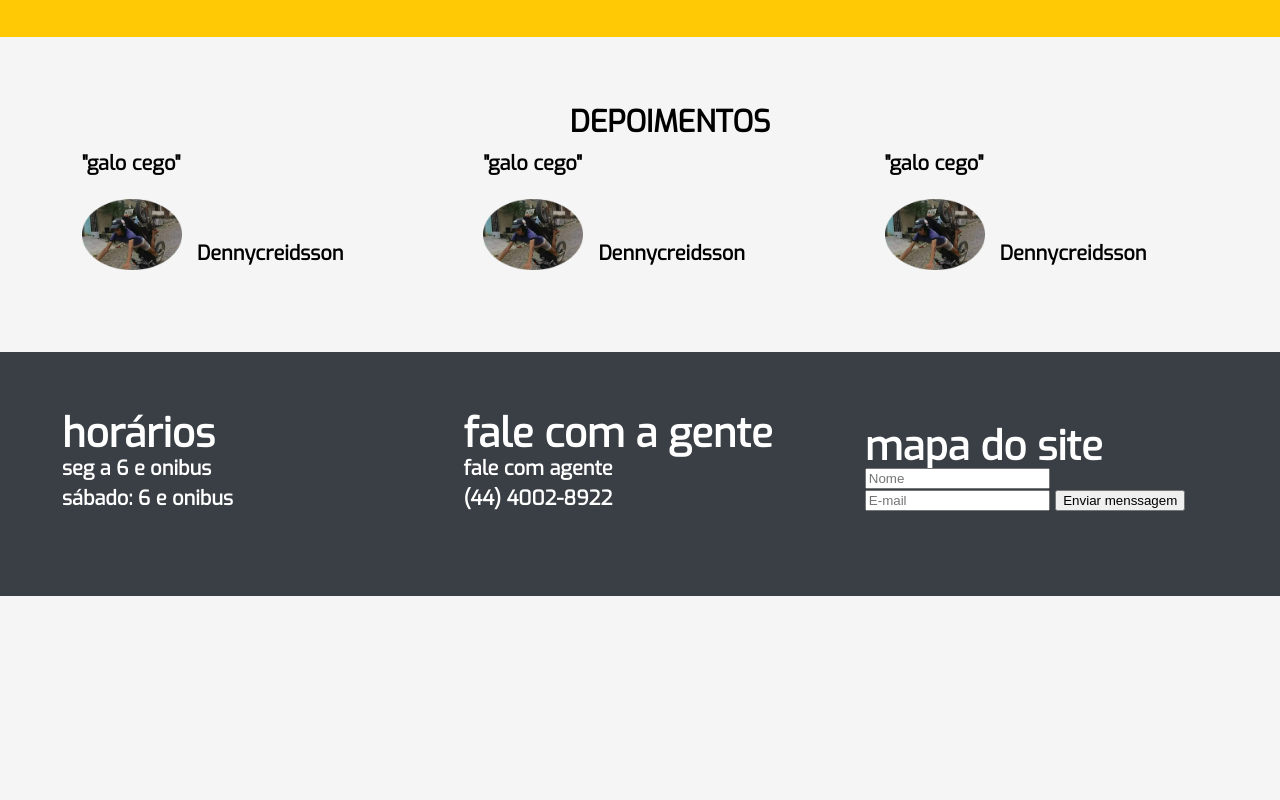
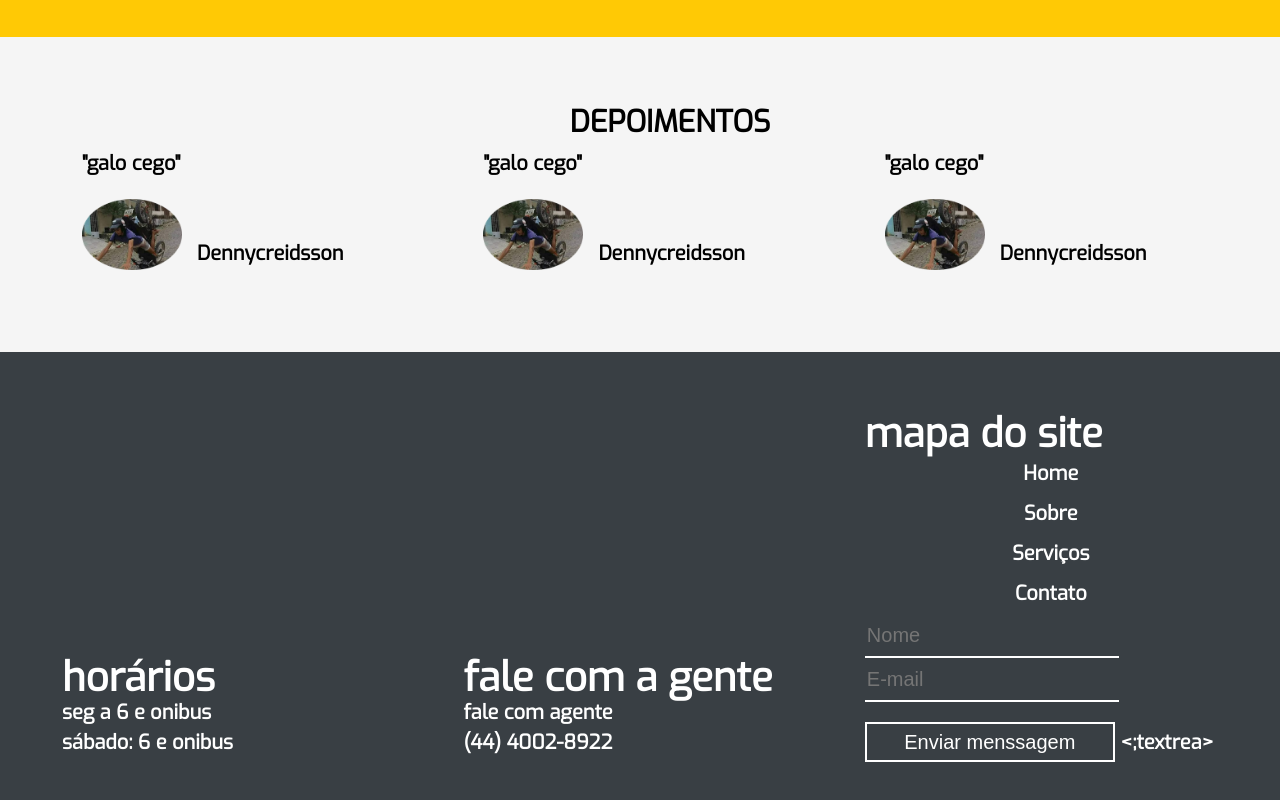
Before and after one commit to Guilherme-shiny/3ipw32-EsteticaMG, a plain HTML site: page index.html in a window 1280 px wide. Shown: the part 1967-2767 px from the top of the page. Before the commit the page ends 2563 px from the top, so only its background shows below. Drawn offline with Linux system fonts and the light colour scheme.

Commit message:
Add files via upload

```diff
--- a/css/style.css
+++ b/css/style.css
@@ -142,3 +142,26 @@ footer{
 .item h2{
     font-size: 40px;
 }
+footer input {
+    width: 250px;
+    height: 40px;
+    background: none;
+    border: none;
+    border-bottom: 2px solid #fff;
+    font-size: 20px;
+    color: white;
+}
+footer input[type="submit"]{
+    border: 2px solid #fff;
+    margin-top:20px;
+}
+footer ul li a{
+color: #fff;
+text-decoration: none;
+padding: 20px;
+}
+footer ul li{
+    text-align: center;
+    padding: 10px;
+    font-size: 20px;
+}
--- a/index.html
+++ b/index.html
@@ -140,17 +140,25 @@
                 <div class="item">
                  <h2>  mapa do site  </h2>
                   <form action="">
+                    <ul>
+                        <li><a href="index.html">Home</a></li>
+                        <li><a href="sobre.html">Sobre</a></li>
+                        <li><a href="#servicos">Serviços</a></li>
+                        <li><a href="contato.html">Contato</a></li>
+
+                    </ul>
                     <input type="text"   name="name" placeholder="Nome">
 
                     <input type="email"  name="email" placeholder="E-mail">
 
-                    <input type="submit" value="Enviar menssagem">
+                    <input type="submit" value="Enviar menssagem""" id="placeholder="Menssagem" cols"30" rows"10"> <;textrea>
 
                   </form>
 
                 </div>
 
     </div>
+
 </footer>
     </div>
     <script src="https://kit.fontawesome.com/b82f5ae24a.js" crossorigin="anonymous"></script>
```
